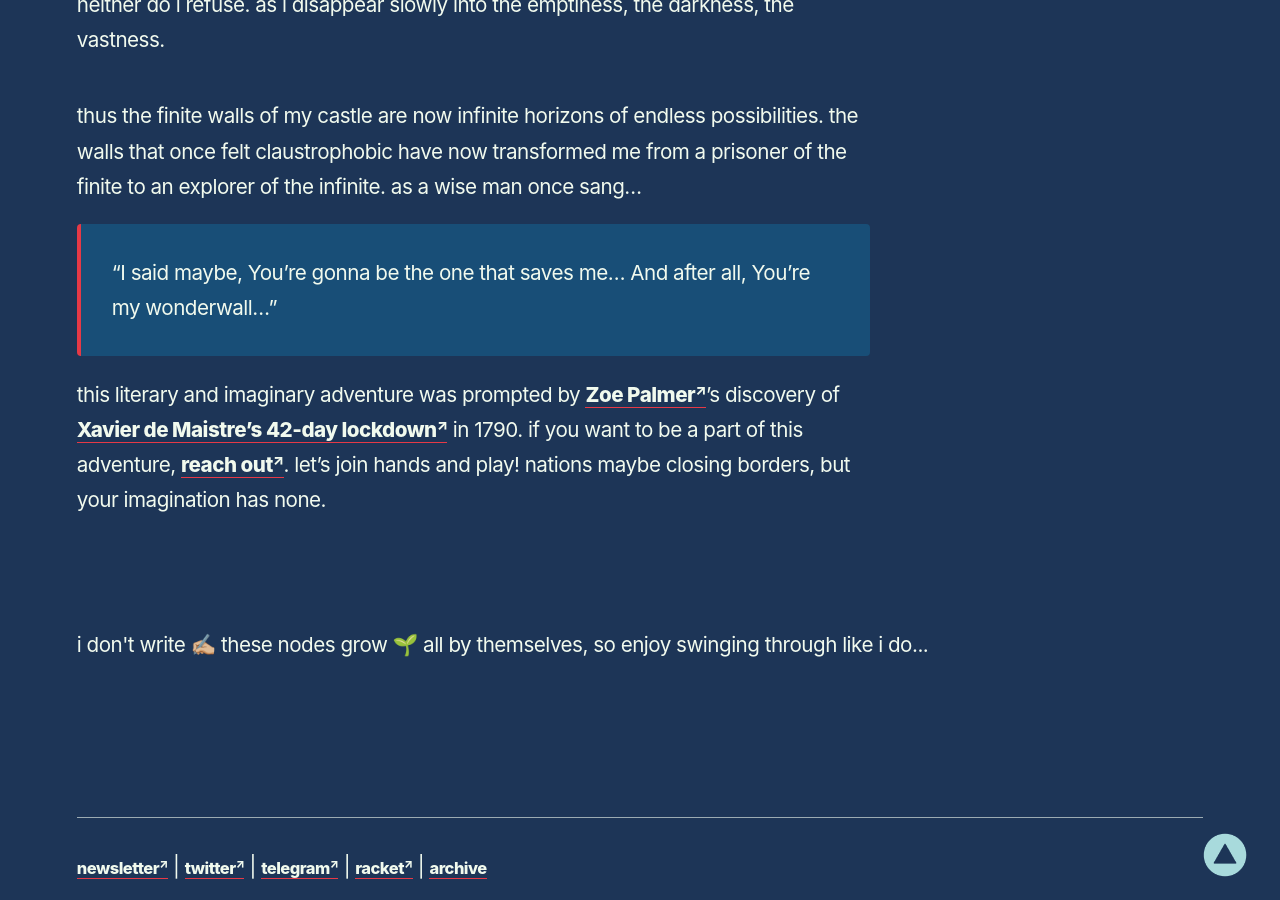
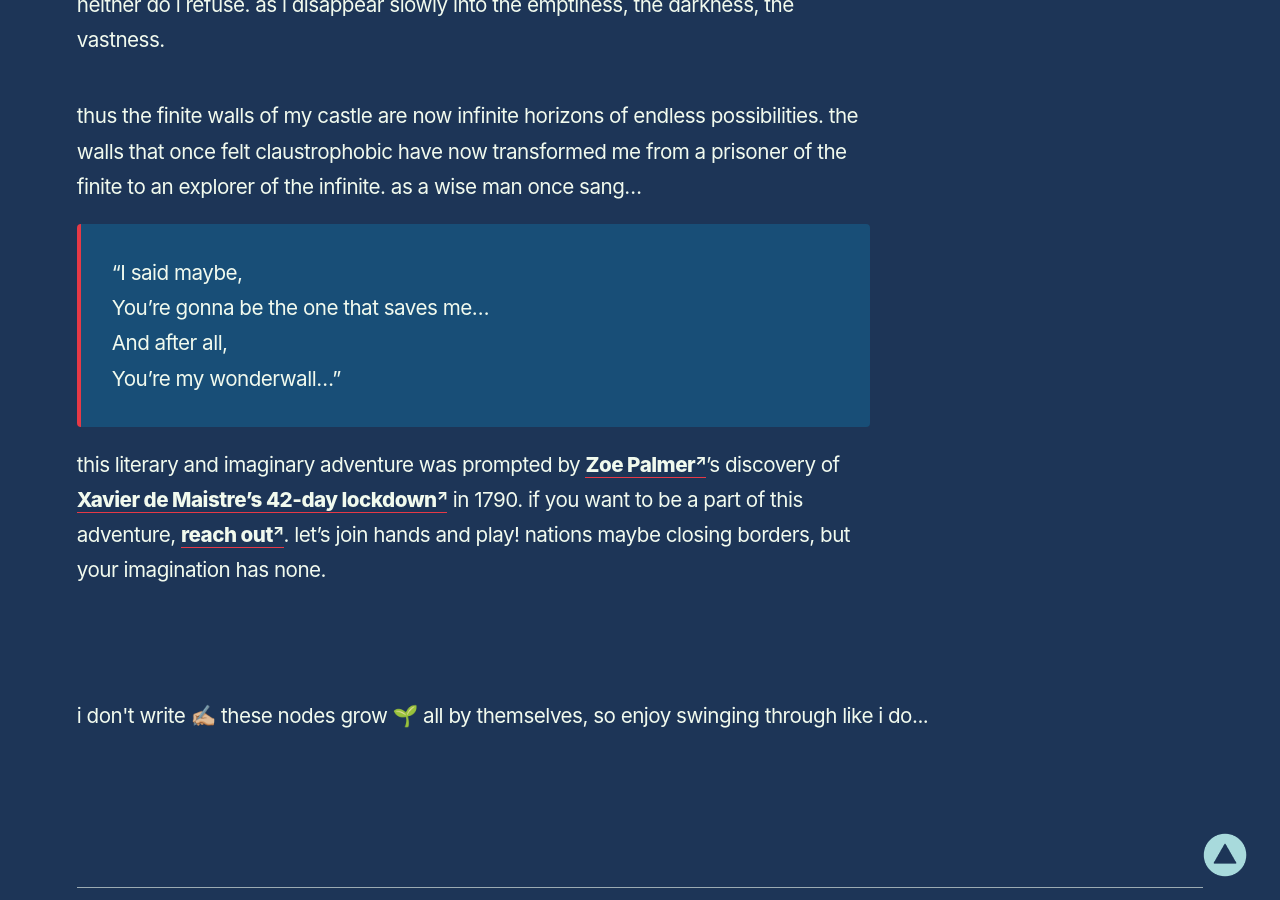
Before and after one commit to reddy2go/redgarden, a Jekyll site: the page built from _notes/wonderwall.md, in a window 1280 px wide and 900 px high, scrolled down 1930 px. Built offline with Jekyll 4.4.1, drawn with Linux system fonts in a browser that asks for light colours; some web fonts are replaced.

```diff
--- a/_notes/wonderwall.md
+++ b/_notes/wonderwall.md
@@ -18,9 +18,9 @@ while all these objects are magical in their own right, the real magic lies in t
 
 thus the finite walls of my castle are now infinite horizons of endless possibilities. the walls that once felt claustrophobic have now transformed me from a prisoner of the finite to an explorer of the infinite. as a wise man once sang...
 
-> "I said maybe,
-> You're gonna be the one that saves me...
-> And after all,
+> "I said maybe,<br>
+> You're gonna be the one that saves me...<br>
+> And after all,<br>
 > You're my wonderwall..."
 
 this literary and imaginary adventure was prompted by [Zoe Palmer](https://twitter.com/palmerish)'s discovery of [Xavier de Maistre's 42-day lockdown](https://www.laphamsquarterly.org/travel/small-world) in 1790. if you want to be a part of this adventure, [reach out](https://twitter.com/reddy2go). let's join hands and play! nations maybe closing borders, but your imagination has none.
```
